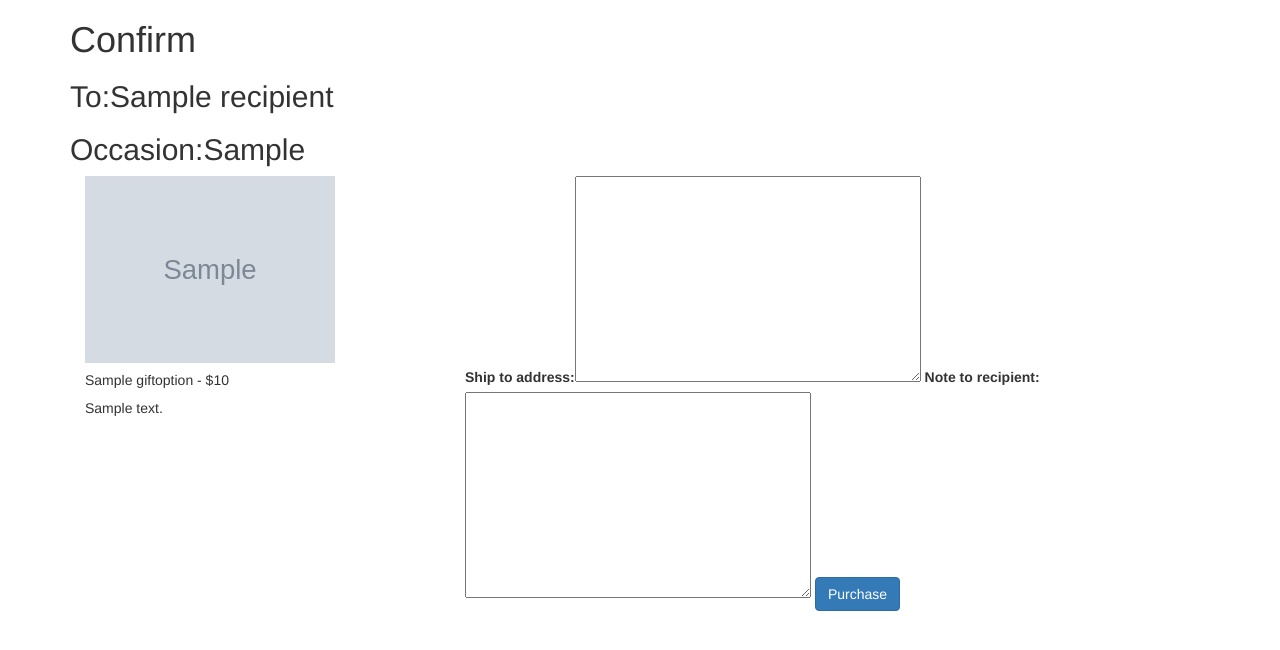
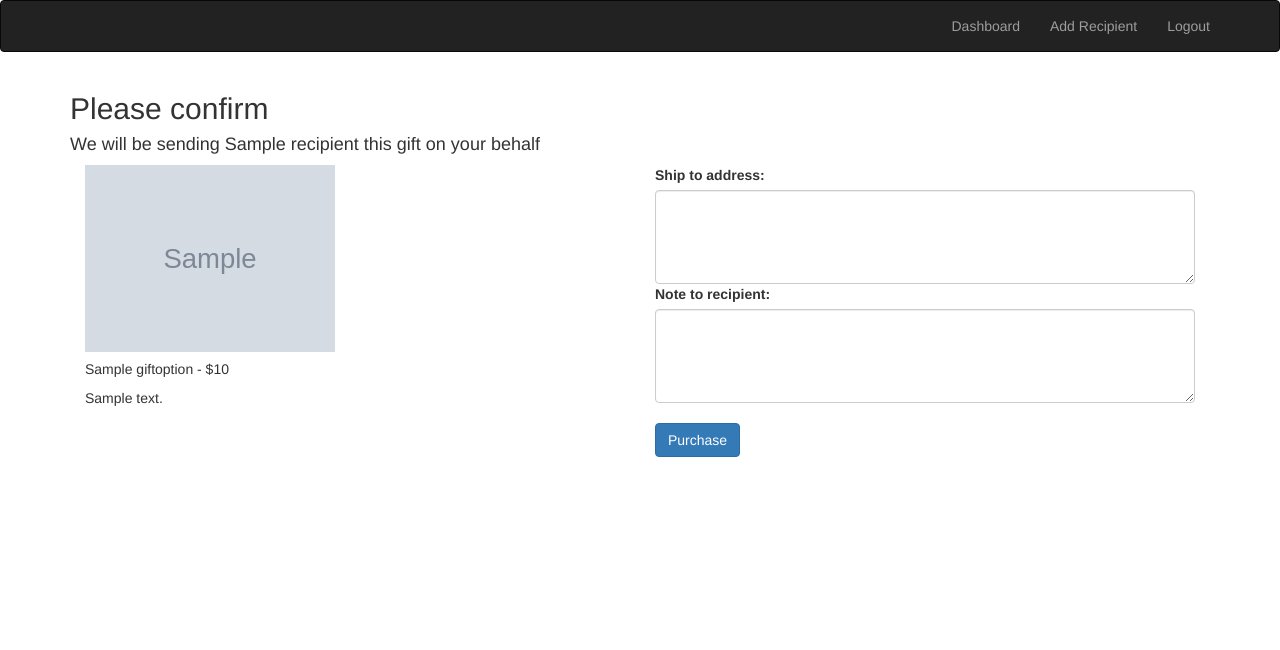
Before and after one commit to jsmoxon/giftr, a Django app: page /gifts/confirm/1/1/ in a window 1280 px wide. Shown: the top 650 px of the page. Run offline with Django 3.2, Linux system fonts and the light colour scheme; a user stored in the database is signed in; tables that the repository leaves empty hold one stand-in row (values such as "Sample post"); grey boxes marked "Sample" are stand-in pictures; some libraries are stand-ins or nearby versions.

Commit message:
styling for occasion page and confirm choice

```diff
--- a/gifts/forms.py
+++ b/gifts/forms.py
@@ -1,4 +1,4 @@
-from django.forms import ModelForm, PasswordInput, HiddenInput, TextInput
+from django.forms import ModelForm, PasswordInput, HiddenInput, TextInput, Textarea
 from gifts.models import Recipient, Gift, User, GiftStatus, GiftOption
 from django.forms.formsets import formset_factory, BaseFormSet
 import datetime
@@ -79,6 +79,7 @@ class BaseAddGiftForm(BaseFormSet):
 					)
 				gift.save()
 			except:
+				print "broke in the BaseAddGiftForm"
 				pass
 
 class AddGiftForm(ModelForm):
@@ -109,6 +110,9 @@ class ConfirmGiftChoiceForm(ModelForm):
 		fields = ['ship_to_address', 'gift_selected' , 'note_to_recipient']
 		widgets = {
 			'gift_selected': HiddenInput(),
+			'ship_to_address': Textarea(attrs={'class':'form-control', 'cols': 10, 'rows': 4}),
+			'note_to_recipient': Textarea(attrs={'class':'form-control', 'cols': 10, 'rows': 4}),
+
 		}
 	def save_form(self, gift, gift_choice):
 		gift = gift
--- a/gifts/templates/confirm_choice.html
+++ b/gifts/templates/confirm_choice.html
@@ -1,18 +1,18 @@
-{% extends 'base.html' %}
+{% extends 'header.html' %}
 {% block content %}
 <div class="container">
-	<h1>Confirm</h1>
-	<h2>To:{{gift.recipient.name}}</h2>
-	<h2>Occasion:{{gift.occasion}}</h2>
-	<div class="col-md-4">
+	<h2>Please confirm</h2>
+	<h4>We will be sending {{gift.recipient.name}} this gift on your behalf</h4>
+	<div class="col-md-6">
 		<img src="{{gift_choice.photo_url}}" width="250"/>
 		<h5>{{gift_choice.name}} - ${{gift_choice.price}}</h5>
 		<p>{{gift_choice.description}}</p>
 	</div>
-	<div class="col-md-8">
-<form action="" method="post" id="">
+	<div class="col-md-6">
+<form action="" method="post" class="form-group">
 	{% csrf_token %}
 	{{form}}
+	<br/>
   	<input type="submit" class= "btn btn-primary" value="Purchase" />
 </form>
 
--- a/gifts/templates/occasion_page.html
+++ b/gifts/templates/occasion_page.html
@@ -1,8 +1,7 @@
-{% extends 'base.html' %}
+{% extends 'header.html' %}
 {% block content %}
 <div class="container">
-<h1>Gifts Options</h1>
-<h2>To:{{gift.recipient.name}}</h2>
+<h2>What would you like to give {{gift.recipient.name}}?</h2>
 <h2>Occasion:{{gift.occasion}}</h2>
 {% for gift_option in gift.gift_options.all%}
 <div class="col-md-4">
```
